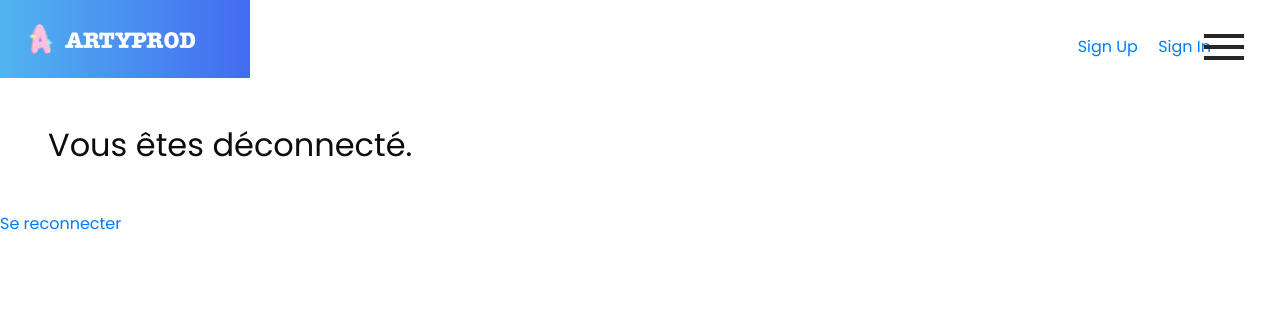
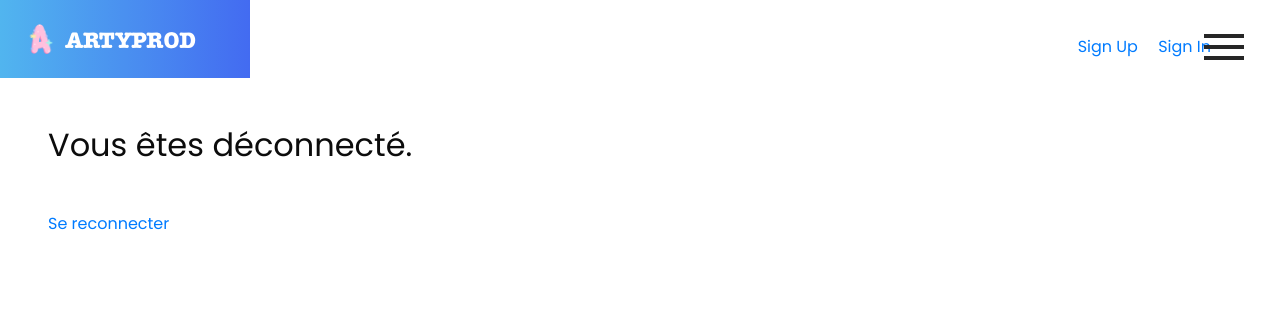
Before and after one commit to EmnaAbbes/django_projet, a Django app: page /logout/ in a window 1280 px wide. Shown: the top 331 px of the page. Run offline with Django 4.2, Linux system fonts and the light colour scheme; some libraries are stand-ins or nearby versions.

Commit message:
new commit

```diff
--- a/myapp/templates/registration/logout.html
+++ b/myapp/templates/registration/logout.html
@@ -1,5 +1,5 @@
 {% include "myapp/base.html" %}
 {% block content %}
 <h2 class="m-5">Vous êtes déconnecté. </h2>
-<a href="{% url 'login' %}">Se reconnecter</a>
+<a href="{% url 'login' %}" class="m-5">Se reconnecter</a>
 {% endblock %}
```
Also changed, not shown: requirements.txt (added, +9 -0 lines), db.sqlite3, media/personnel/photos/61448138e22601028cce5695.jpg (added), media/personnel/photos/Capture_décran_38.png (added), media/personnel/photos/Profil-46_5nXMdSk.jpg (added), media/personnel/photos/mohamed_AvjyM3d.jpg (added), media/personnel/photos/xCxqqffh0omF8goJMrfGYN1oinw_bJl68ca.jpg (added), 4 other files.
